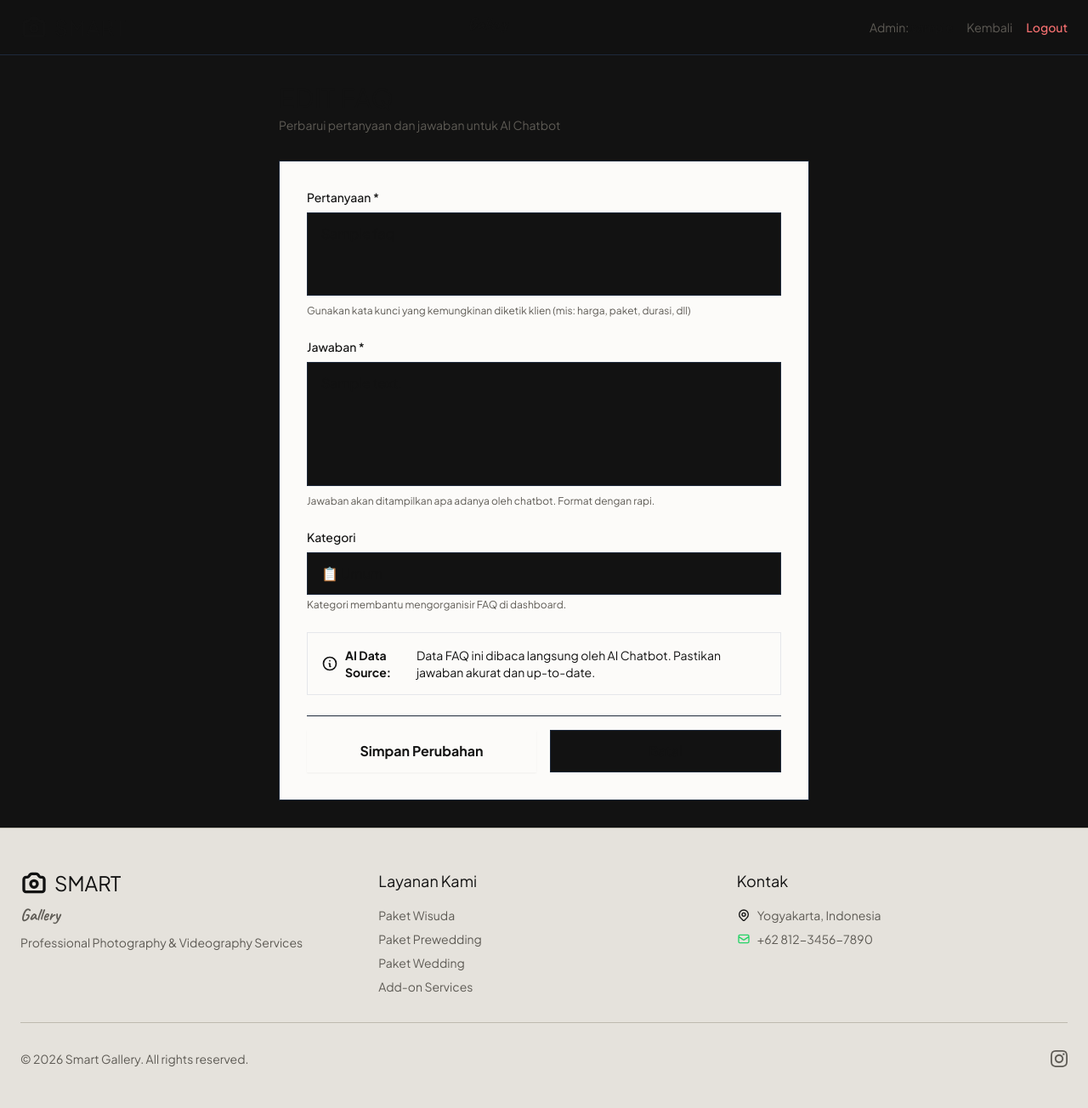
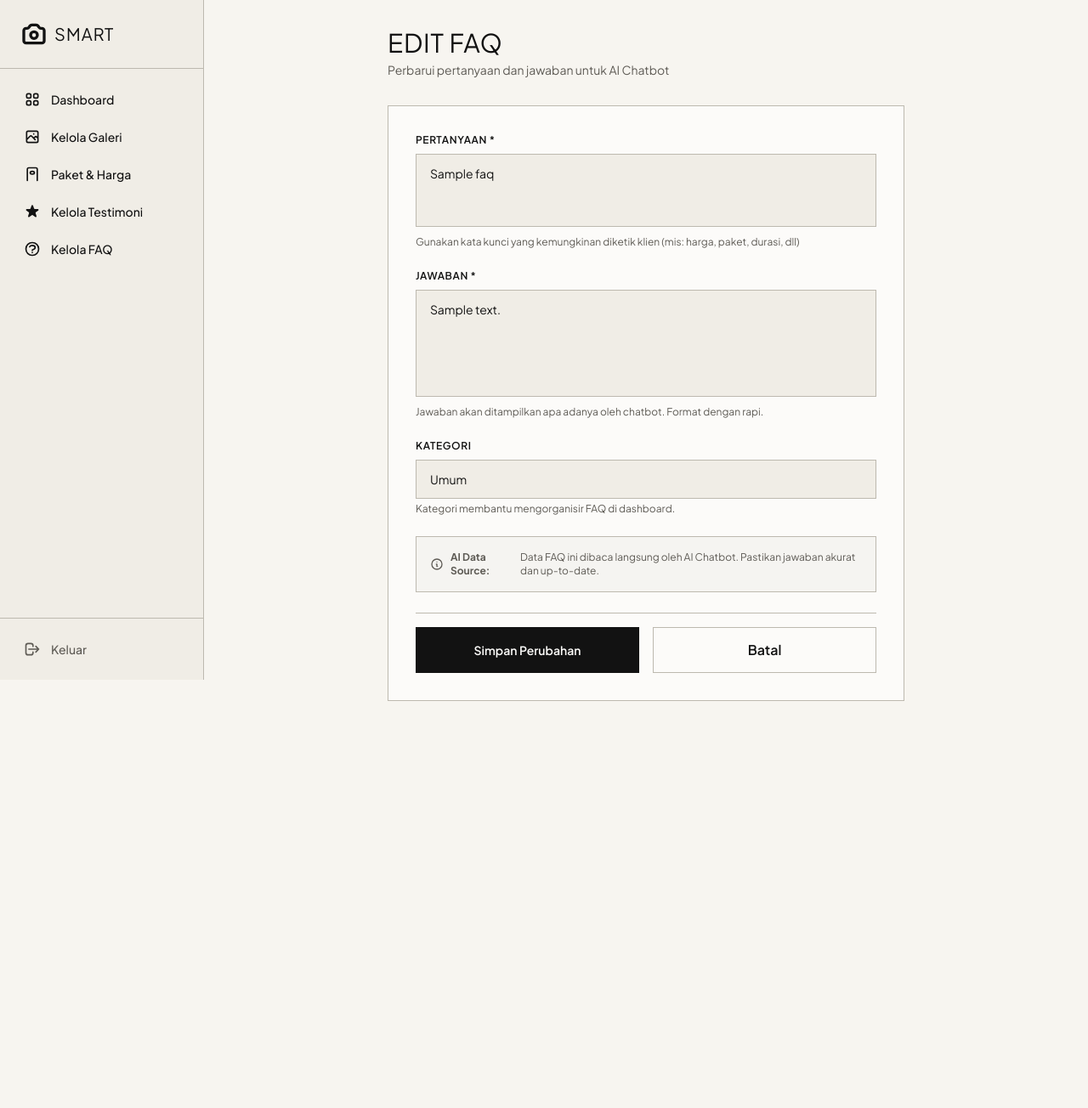
Before and after one commit to GibranSaputra11/PAW-Project-SmartGallery, a Node server app: page /admin/faqs/1/edit in a window 1280 px wide. Shown: the whole page at 85% size. After the commit the page ends 825 px from the top, so only its background shows below. Run offline with Node 20, Linux system fonts and the light colour scheme; a user stored in the database is signed in; tables that the repository leaves empty hold one stand-in row (values such as "Sample post"); some libraries are stand-ins or nearby versions.

Commit message:
Week10(refactor): update database password variable and enhance FAQ edit view

```diff
--- a/config/database.js
+++ b/config/database.js
@@ -4,7 +4,7 @@ const { Sequelize } = require('sequelize');
 const sequelize = new Sequelize(
   process.env.DB_NAME || 'smartGallery',
   process.env.DB_USER || 'postgres',
-  process.env.DB_PASSWORD || 'postgres',
+  process.env.DB_PASS,
   {
     host: process.env.DB_HOST || 'localhost',
     port: process.env.DB_PORT || 5432,
--- a/controllers/adminController.js
+++ b/controllers/adminController.js
@@ -215,7 +215,7 @@ exports.getPackageEdit = async (req, res) => {
     res.render('admin/pricing-edit', {
       title: 'Edit Paket - Smart Gallery',
       username: req.session.username,
-      package: pkg,
+      pkg,
       error: null,
       success: null
     });
--- a/models/galleryModel.js
+++ b/models/galleryModel.js
@@ -20,7 +20,7 @@ const Gallery = sequelize.define('Gallery', {
     allowNull: true
   },
   category: {
-    type: DataTypes.ENUM('Wisuda', 'Prewedding', 'Wedding'),
+    type: DataTypes.ENUM('Wisuda', 'Prewedding', 'Wedding', 'Lainnya', 'Video'),
     allowNull: false
   }
 }, {
--- a/views/admin/faq-edit.ejs
+++ b/views/admin/faq-edit.ejs
@@ -1,82 +1,65 @@
 <%- include('../partials/head', { title: 'Edit FAQ - Smart Gallery' }) %>
+<%- include('../partials/admin-sidebar') %>
 
-<body class="bg-street text-paper min-h-screen flex flex-col selection:bg-accent selection:text-street">
+<body class="bg-ivory text-ink min-h-screen">
+  <main class="lg:pl-[240px] pt-0 lg:pt-0 min-h-screen">
+    <!-- Mobile header handled by admin-sidebar partial -->
 
-  <header class="sticky top-0 z-40 bg-street/90 backdrop-blur-md border-b border-slate-800">
-    <div class="max-w-7xl mx-auto px-6 py-4 flex items-center justify-between">
-      <a href="/admin/faqs" class="flex items-center gap-2 group">
-        <svg class="w-8 h-8 text-accent group-hover:scale-105 transition-transform" fill="none" stroke="currentColor" viewBox="0 0 24 24">
-          <path stroke-linecap="round" stroke-linejoin="round" stroke-width="2.5" d="M3 9a2 2 0 012-2h.93a2 2 0 001.664-.89l.812-1.22A2 2 0 0110.07 4h3.86a2 2 0 011.664.89l.812 1.22A2 2 0 0018.07 7H19a2 2 0 012 2v9a2 2 0 01-2 2H5a2 2 0 01-2-2V9z"></path>
-          <path stroke-linecap="round" stroke-linejoin="round" stroke-width="2.5" d="M15 13a3 3 0 11-6 0 3 3 0 016 0z"></path>
-        </svg>
-        <span class="font-display text-2xl tracking-wider text-paper">SMART</span>
-      </a>
-      <span class="font-script text-accent text-xl -ml-6 -mt-2">Gallery</span>
-
-      <div class="flex items-center gap-4">
-        <span class="text-sm text-muted">Admin: <strong class="text-paper"><%= session.username %></strong></span>
-        <a href="/admin/faqs" class="text-muted hover:text-paper transition-colors text-sm">Kembali</a>
-        <form action="/auth/logout" method="POST" class="inline">
-          <button type="submit" class="text-red-400 hover:text-red-300 text-sm font-medium">Logout</button>
-        </form>
-      </div>
-    </div>
-  </header>
-
-  <main class="flex-1 max-w-2xl w-full mx-auto px-6 py-8">
+    <div class="p-6 lg:p-8 max-w-2xl mx-auto">
       <div class="mb-8">
-      <h1 class="text-3xl font-display uppercase tracking-wide text-paper">Edit FAQ</h1>
+        <h1 class="text-3xl font-display uppercase tracking-wide text-ink">Edit FAQ</h1>
         <p class="text-muted text-sm mt-1">Perbarui pertanyaan dan jawaban untuk AI Chatbot</p>
       </div>
 
       <% if (typeof error !== 'undefined' && error) { %>
-      <div class="mb-6 p-4 bg-red-500/10 border border-red-500/30 rounded-xl text-red-400 text-sm flex items-center gap-2">
-        <svg class="w-5 h-5 shrink-0" fill="none" stroke="currentColor" viewBox="0 0 24 24"><path stroke-linecap="round" stroke-linejoin="round" stroke-width="2" d="M6 18L18 6M6 6l12 12"></path></svg>
+        <div class="mb-6 p-4 bg-rose-50 border border-rose-200 text-rose-800 text-sm flex items-center gap-2">
+          <svg class="w-5 h-5 shrink-0 text-rose-600" fill="none" stroke="currentColor" viewBox="0 0 24 24"><path stroke-linecap="round" stroke-linejoin="round" stroke-width="2" d="M6 18L18 6M6 6l12 12"></path></svg>
           <span><%= error %></span>
         </div>
       <% } %>
 
-    <form method="POST" action="/admin/faqs/<%= faq.id %>/update" class="bg-cardbg rounded-2xl p-8 border border-slate-800 space-y-6">
+      <form method="POST" action="/admin/faqs/<%= faq.id %>/update" class="bg-milk p-8 border border-hairline space-y-6">
         <div>
-        <label for="question" class="block text-sm font-medium text-paper mb-2">Pertanyaan *</label>
-        <textarea id="question" name="question" required rows="3" maxlength="500" class="w-full bg-street border border-slate-800 rounded-xl px-4 py-3 text-paper placeholder-muted focus:outline-none focus:border-accent focus:ring-2 focus:ring-accent/20 transition-all resize-none"><%= faq.question %></textarea>
+          <label for="question" class="block text-xs font-semibold text-ink uppercase tracking-wider mb-2">Pertanyaan *</label>
+          <textarea id="question" name="question" required rows="3" maxlength="500" class="w-full px-4 py-3 bg-alabaster border border-hairline text-ink placeholder-numeral focus:outline-none focus:border-ink transition-all resize-none text-sm"><%= faq.question %></textarea>
           <p class="text-xs text-muted mt-1">Gunakan kata kunci yang kemungkinan diketik klien (mis: harga, paket, durasi, dll)</p>
         </div>
 
         <div>
-        <label for="answer" class="block text-sm font-medium text-paper mb-2">Jawaban *</label>
-        <textarea id="answer" name="answer" required rows="5" maxlength="2000" class="w-full bg-street border border-slate-800 rounded-xl px-4 py-3 text-paper placeholder-muted focus:outline-none focus:border-accent focus:ring-2 focus:ring-accent/20 transition-all resize-none"><%= faq.answer %></textarea>
+          <label for="answer" class="block text-xs font-semibold text-ink uppercase tracking-wider mb-2">Jawaban *</label>
+          <textarea id="answer" name="answer" required rows="5" maxlength="2000" class="w-full px-4 py-3 bg-alabaster border border-hairline text-ink placeholder-numeral focus:outline-none focus:border-ink transition-all resize-none text-sm"><%= faq.answer %></textarea>
           <p class="text-xs text-muted mt-1">Jawaban akan ditampilkan apa adanya oleh chatbot. Format dengan rapi.</p>
         </div>
 
         <div>
-        <label for="category" class="block text-sm font-medium text-paper mb-2">Kategori</label>
-        <select id="category" name="category" class="w-full bg-street border border-slate-800 rounded-xl px-4 py-3 text-paper focus:outline-none focus:border-accent focus:ring-2 focus:ring-accent/20 transition-all appearance-none">
-          <option value="Umum" <%= faq.category === 'Umum' ? 'selected' : '' %>>📋 Umum</option>
-          <option value="Harga" <%= faq.category === 'Harga' ? 'selected' : '' %>>💰 Harga & Paket</option>
-          <option value="Layanan" <%= faq.category === 'Layanan' ? 'selected' : '' %>>📸 Layanan & Produk</option>
-          <option value="Proses" <%= faq.category === 'Proses' ? 'selected' : '' %>>⚙️ Proses & Alur</option>
-          <option value="Teknis" <%= faq.category === 'Teknis' ? 'selected' : '' %>>🔧 Teknis & Lainnya</option>
+          <label for="category" class="block text-xs font-semibold text-ink uppercase tracking-wider mb-2">Kategori</label>
+          <select id="category" name="category" class="w-full px-4 py-3 bg-alabaster border border-hairline text-ink focus:outline-none focus:border-ink transition-all appearance-none text-sm">
+            <option value="Umum" <%= faq.category === 'Umum' ? 'selected' : '' %>>Umum</option>
+            <option value="Harga" <%= faq.category === 'Harga' ? 'selected' : '' %>>Harga & Paket</option>
+            <option value="Layanan" <%= faq.category === 'Layanan' ? 'selected' : '' %>>Layanan & Produk</option>
+            <option value="Proses" <%= faq.category === 'Proses' ? 'selected' : '' %>>Proses & Alur</option>
+            <option value="Teknis" <%= faq.category === 'Teknis' ? 'selected' : '' %>>Teknis & Lainnya</option>
           </select>
           <p class="text-xs text-muted mt-1">Kategori membantu mengorganisir FAQ di dashboard.</p>
         </div>
 
-      <div class="bg-accent/10 border border-accent/20 rounded-xl p-4">
-        <p class="text-sm text-accent/90 flex items-center gap-2">
-          <svg class="w-5 h-5 shrink-0" fill="none" stroke="currentColor" viewBox="0 0 24 24"><path stroke-linecap="round" stroke-linejoin="round" stroke-width="2" d="M13 16h-1v-4h-1m1-4h.01M21 12a9 9 0 11-18 0 9 9 0 0118 0z"></path></svg>
+        <div class="bg-stone/30 border border-hairline p-4">
+          <p class="text-xs text-muted flex items-center gap-2">
+            <svg class="w-4 h-4 shrink-0" fill="none" stroke="currentColor" viewBox="0 0 24 24"><path stroke-linecap="round" stroke-linejoin="round" stroke-width="2" d="M13 16h-1v-4h-1m1-4h.01M21 12a9 9 0 11-18 0 9 9 0 0118 0z"></path></svg>
             <strong>AI Data Source:</strong> Data FAQ ini dibaca langsung oleh AI Chatbot. Pastikan jawaban akurat dan up-to-date.
           </p>
         </div>
 
-      <div class="flex gap-4 pt-4 border-t border-slate-800">
-        <button type="submit" class="flex-1 bg-accent hover:bg-accent/90 text-street font-bold py-3 px-6 rounded-xl transition-all shadow-sm">
+        <div class="flex gap-4 pt-4 border-t border-hairline">
+          <button type="submit" class="flex-1 bg-ink hover:bg-charcoal text-milk font-semibold py-3.5 px-6 transition-all text-sm border border-ink">
             Simpan Perubahan
           </button>
-        <a href="/admin/faqs" class="flex-1 bg-street hover:bg-slate-800 text-paper font-semibold py-3 px-6 rounded-xl text-center border border-slate-800 transition-colors">
+          <a href="/admin/faqs" class="flex-1 bg-milk hover:bg-stone text-ink font-semibold py-3.5 px-6 text-center border border-hairline transition-colors">
             Batal
           </a>
         </div>
       </form>
+    </div>
   </main>
-
-<%- include('../partials/footer') %>
+</body>
+</html>
```
Also changed, not shown: views/auth/login.ejs (deleted, +0 -68 lines), views/auth/register.ejs (deleted, +0 -60 lines). Lines whose indentation alone changed are shown as unchanged.
